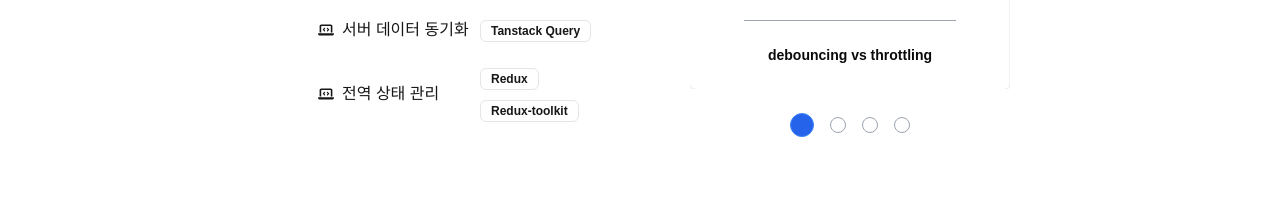
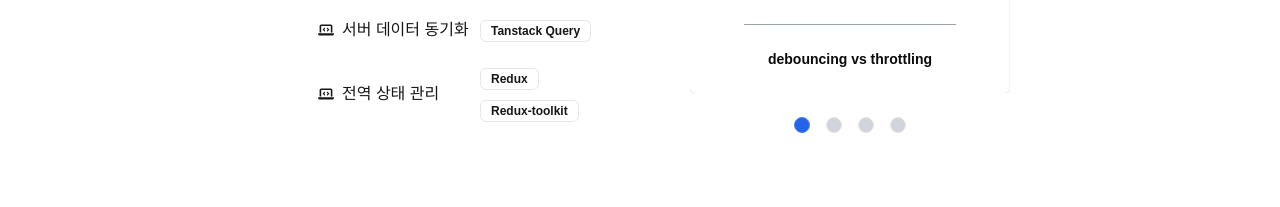
Before and after one commit to minsun0714/frontend-porfolio, a Next.js app in the folder frontend/: page / in a window 1280 px wide. Shown: the part 1350-1557 px from the top of the page. Built offline with nearby package versions, Linux system fonts and the light colour scheme; grey boxes are pictures that could not be loaded.

Commit message:
fix: 캐루셀 하단 버튼 디자인 변경경

```diff
--- a/frontend/src/components/ui/carousel.tsx
+++ b/frontend/src/components/ui/carousel.tsx
@@ -290,9 +290,9 @@ const CarouselIndicator = React.forwardRef<
 			onClick={() => scrollTo(currentIdx, targetIdx)}
 			{...props}
 			className={cn(
-				"flex items-center w-4 h-4 border border-gray-400 rounded-full bg-white",
+				"flex items-center w-4 h-4 border rounded-full bg-gray-300",
 				currentIdx === targetIdx &&
-					"h-6 w-6 bg-blue-600 border border-blue-500",
+					"bg-blue-600 border border-blue-500",
 			)}
 		/>
 	);
```
